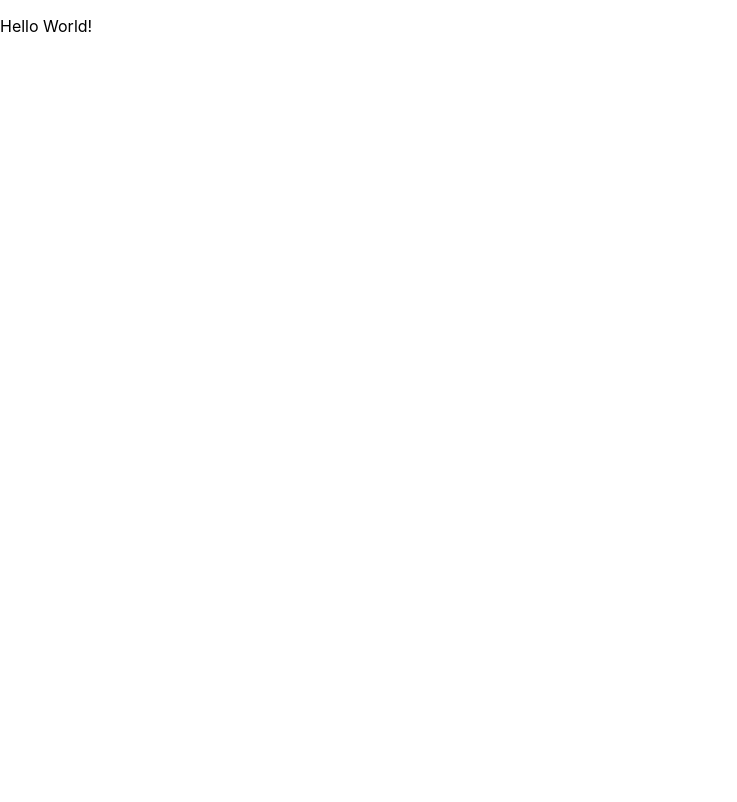
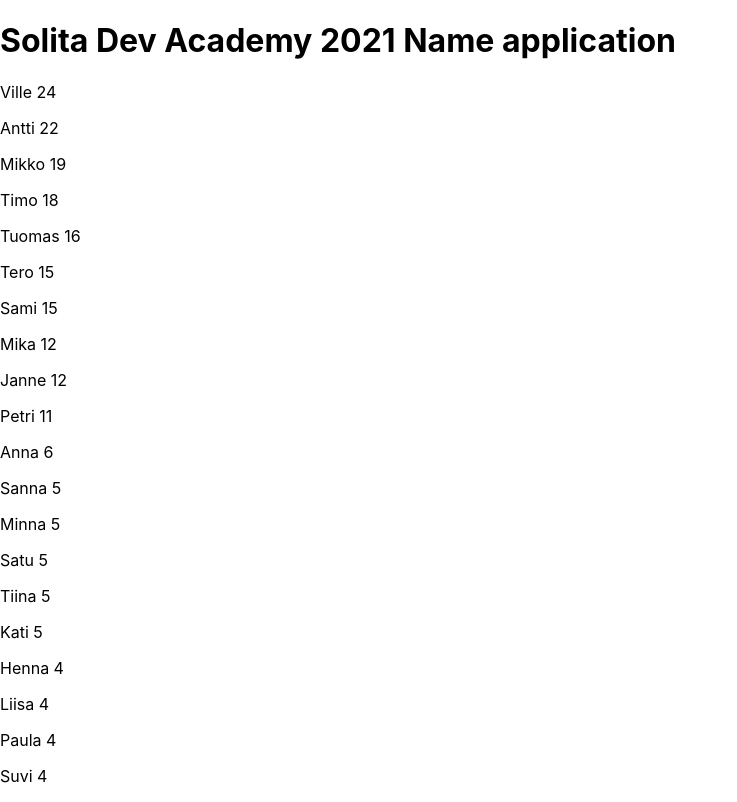
Before and after one commit to Elhefes/name-application, a React (Create React App) app: page / in a window 1280 px wide. Shown: the whole page, without its empty margins (0-737 px from the left). Built offline with nearby package versions, Linux system fonts and the light colour scheme.

Commit message:
List names sorted by amount

```diff
--- a/src/App.js
+++ b/src/App.js
@@ -1,16 +1,24 @@
 import './App.css';
+import Header from './components/Header'
+import Name from './components/Name'
 import data from './names.json'
 
 function App() {
   const names = data.names
-  for (var i = 0; i < names.length; i++) {
-    console.log(names[i].name)
-  }
+  const biggestAmountFirst = (a, b) => b.amount - a.amount
+
   return (
     <div>
-      <p>Hello World!</p>
+      <Header/>
+      {names.sort(biggestAmountFirst).map((name, index) =>
+        <Name
+          key={index}
+          name={name.name}
+          amount={name.amount}
+        />
+      )}
     </div>
-  );
+  )
 }
 
 export default App;
--- /dev/null
+++ b/src/components/Header.js
@@ -0,0 +1,7 @@
+const Header = () => {
+  return (
+    <h1>Solita Dev Academy 2021 Name application</h1>
+  );
+}
+
+export default Header;
--- /dev/null
+++ b/src/components/Name.js
@@ -0,0 +1,7 @@
+const Name = (props) => {
+  return (
+    <p>{props.name} {props.amount}</p>
+  );
+}
+
+export default Name;
```
Also changed, not shown: 1 other file (tests, documents, lock files or other folders).
